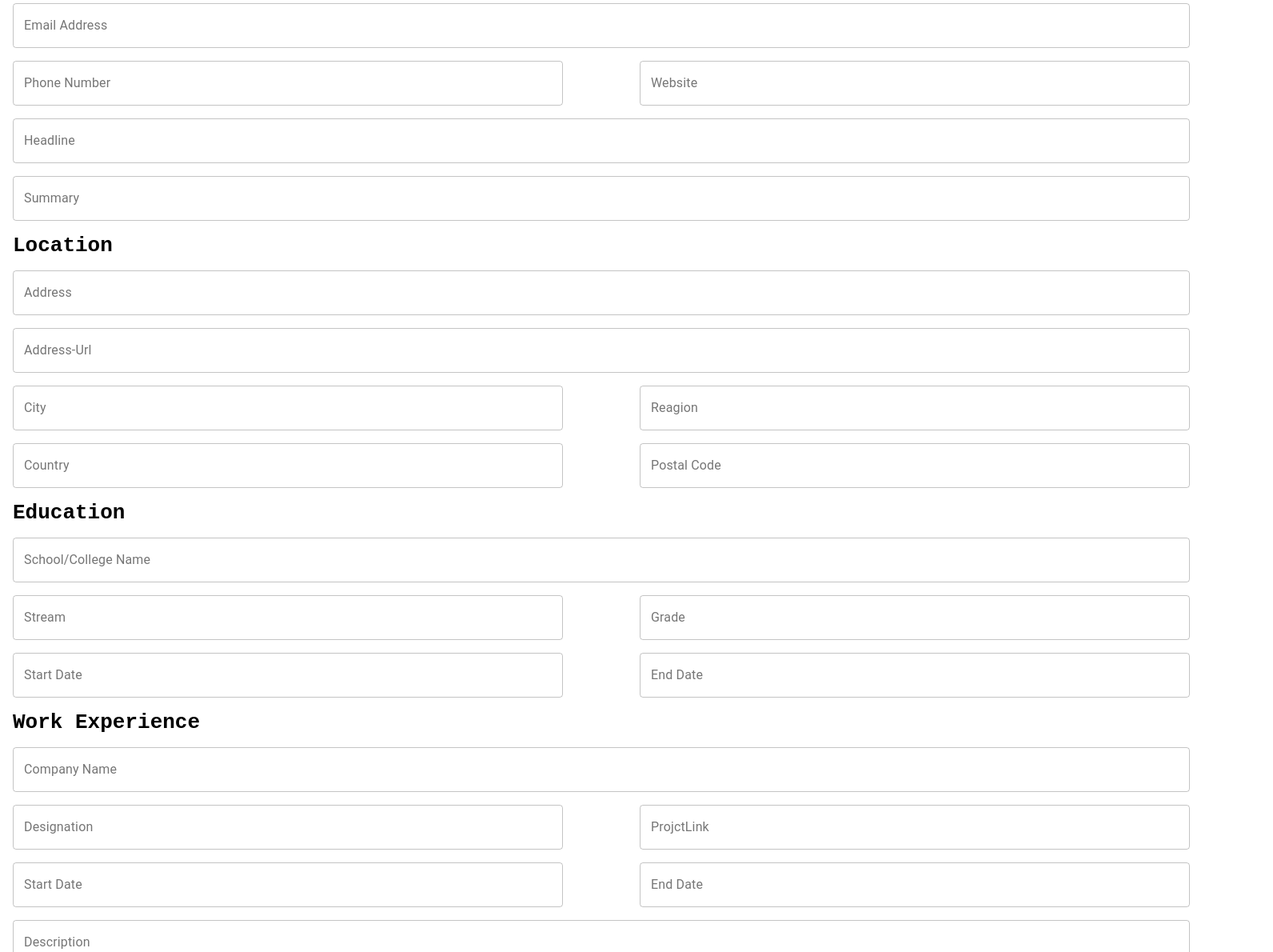
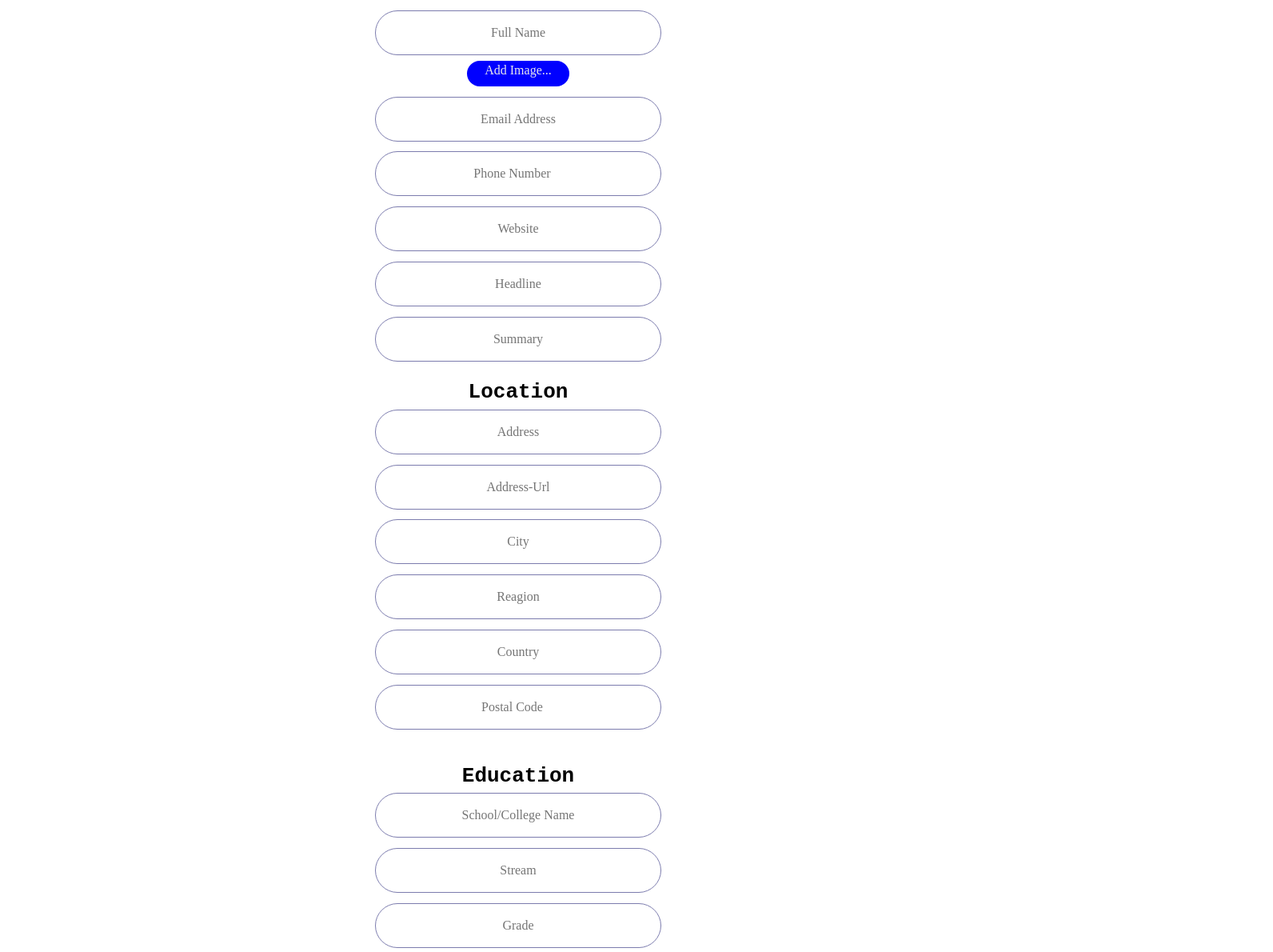
Before and after one commit to codersarraf/Resume-Builder---React-Project---wx3nh1mxebio, a React app: page /resumebuilder in a window 1280 px wide. Shown: the part 380-1570 px from the top of the page at 80% size, 1592 px wide, since content can reach past the window. Built offline with nearby package versions, Linux system fonts and the light colour scheme.

Commit message:
commit form input changes

```diff
--- a/src/components/Form.jsx
+++ b/src/components/Form.jsx
@@ -1,6 +1,6 @@
 import React, {useState} from 'react'
 import  TextField  from '@material-ui/core/TextField'
-import Grid from '@material-ui/core/Grid';
+
 import Button from '@material-ui/core/Button';
 import {Icon}  from '@material-ui/core';
 
@@ -23,128 +23,128 @@ function Form(props) {
 
 
                 <h1 id="heading">Resume-Builder</h1>
-                    <Grid container spacing={2}  >
-                        <Grid item lg={12} md={12} sm={12} xs={12} >
+                    <div container spacing={2}  >
+                        <div>
                               <h1>Basics</h1>
-                        </Grid>
-                        <Grid item lg={1} md={2} >
+                        </div>
+                        <div>
                             <img id="img" src={props.formdata.addimage}  />
-                        </Grid>
-                        <Grid item lg={10} md={12} sm={12} xs={12}  id="abc">
-                             <TextField  type="text" id="fullname" name="fullname" onChange={(e)=>handleInput(e.target.name, e.target.value)} className='inputs' width="100%" label="Full Name" variant="outlined"    />
-                             <TextField   type="file" component="label" name="addimage" id='add-image' onChange={async(e)=>handleInput(e.target.name, URL.createObjectURL(e.target.files[0]))}><Icon color="primary">add_circle</Icon>Add-Image</TextField>
+                        </div>
+                        <div id="abc">
+                             <input  type="text" id="fullname" name="fullname" onChange={(e)=>handleInput(e.target.name, e.target.value)} className='inputs' width="100%" placeholder="Full Name"     />
+                             <TextField   type="file"  name="addimage" id='add-image' class="profile-img" onChange={async(e)=>handleInput(e.target.name, URL.createObjectURL(e.target.files[0]))}><Icon color="primary">add_circle</Icon>Add-Image</TextField>
+                              <label htmlFor="add-image" className='btn-label'>Add Image...</label>
+                        </div>
+                        <div>
+                             <input  type="email"  id="email" name="email" onChange={(e)=>handleInput(e.target.name, e.target.value)} className='input' placeholder="Email Address" />
+                        </div>
+                        <div>
+                             <input  type="number" id="phoneNumber" name="phonenumber" onChange={(e)=>handleInput(e.target.name, e.target.value)} className="small-input" placeholder="Phone Number"     />
+                        </div>
+                        <div>
+                             <input  type="url" id="website" name="website" onChange={(e)=>handleInput(e.target.name, e.target.value)} className="small-input" placeholder="Website"     />
+                        </div>
+                        <div>
+                             <input  type="text" id="headline" name="headline" onChange={(e)=>handleInput(e.target.name, e.target.value)} className='input' placeholder="Headline"     />
+                        </div>
+                        <div>
+                             <input  type="text" id="summary" name="summary" onChange={(e)=>handleInput(e.target.name, e.target.value)} className='input' placeholder="Summary"     />
+                        </div>
 
-                        </Grid>
-                        <Grid item lg={12}md={12} sm={12} xs={12} >
-                             <TextField  type="email"  id="email" name="email" onChange={(e)=>handleInput(e.target.name, e.target.value)} className='input' label="Email Address" variant="outlined"   />
-                        </Grid>
-                        <Grid item lg={6} md={12} sm={12} xs={12}  >
-                             <TextField  type="number" id="phoneNumber" name="phonenumber" onChange={(e)=>handleInput(e.target.name, e.target.value)} className="small-input" label="Phone Number" variant="outlined"    />
-                        </Grid>
-                        <Grid item lg={6} md={12} sm={12} xs={12}  >
-                             <TextField  type="url" id="website" name="website" onChange={(e)=>handleInput(e.target.name, e.target.value)} className="small-input" label="Website" variant="outlined"    />
-                        </Grid>
-                        <Grid item lg={12} md={12} sm={12} xs={12}  >
-                             <TextField  type="text" id="headline" name="headline" onChange={(e)=>handleInput(e.target.name, e.target.value)} className='input' label="Headline" variant="outlined"    />
-                        </Grid>
-                        <Grid item lg={12} md={12} sm={12} xs={12}  >
-                             <TextField  type="text" id="summary" name="summary" onChange={(e)=>handleInput(e.target.name, e.target.value)} className='input' label="Summary" variant="outlined"    />
-                        </Grid>
-
-                        <Grid item lg={12} md={12} sm={12} xs={12} >
+                        <div>
                             <h1>Location</h1>
 
 
-                        </Grid>
-                        <Grid item  lg={12} md={12} sm={12} xs={12} >
-                             <TextField  type="text" id="address" name="address" onChange={(e)=>handleInput(e.target.name, e.target.value)} className='input' label="Address" variant="outlined"    />
-                        </Grid>
-                        <Grid item  lg={12} md={12} sm={12} xs={12} >
-                             <TextField  type="url" id="linkedIn" name="linkedin" onChange={(e)=>handleInput(e.target.name, e.target.value)} className='input' label="Address-Url" variant="outlined"    />
-                        </Grid>
-                        <Grid item lg={6} md={12} sm={12} xs={12} >
-                             <TextField  type="text" id="city" name="city" onChange={(e)=>handleInput(e.target.name, e.target.value)} className='small-input' label="City" variant="outlined"    />
-                        </Grid>
-                        <Grid item lg={6} md={12} sm={12} xs={12} >
-                             <TextField  type="text" id="reagion" name="region" onChange={(e)=>handleInput(e.target.name, e.target.value)} className='small-input' label="Reagion" variant="outlined"    />
-                        </Grid>
-                        <Grid item lg={6} md={12} sm={12} xs={12} >
-                             <TextField  type="text" id="country" name="country" onChange={(e)=>handleInput(e.target.name, e.target.value)} className='small-input' label="Country" variant="outlined"    />
-                        </Grid>
-                        <Grid item lg={6} md={12} sm={12} xs={12} >
-                         <TextField  type="number" id="postalCode" name="postalcode" onChange={(e)=>handleInput(e.target.name, e.target.value)} className='small-input'  label="Postal Code" variant="outlined"    />
-                        </Grid>
-                    </Grid>
+                        </div>
+                        <div>
+                             <input  type="text" id="address" name="address" onChange={(e)=>handleInput(e.target.name, e.target.value)} className='input' placeholder="Address"     />
+                        </div>
+                        <div>
+                             <input  type="url" id="linkedIn" name="linkedin" onChange={(e)=>handleInput(e.target.name, e.target.value)} className='input' placeholder="Address-Url"     />
+                        </div>
+                        <div>
+                             <input  type="text" id="city" name="city" onChange={(e)=>handleInput(e.target.name, e.target.value)} className='small-input' placeholder="City"     />
+                        </div>
+                        <div>
+                             <input  type="text" id="reagion" name="region" onChange={(e)=>handleInput(e.target.name, e.target.value)} className='small-input' placeholder="Reagion"     />
+                        </div>
+                        <div>
+                             <input  type="text" id="country" name="country" onChange={(e)=>handleInput(e.target.name, e.target.value)} className='small-input' placeholder="Country"     />
+                        </div>
+                        <div>
+                         <input  type="number" id="postalCode" name="postalcode" onChange={(e)=>handleInput(e.target.name, e.target.value)} className='small-input'  placeholder="Postal Code"     />
+                        </div>
+                    </div>
                 </div>
 
                 <div className="form2">
-                    <Grid container spacing={2} justify-content='center' alignItems='center' >
-                        <Grid item lg={12} md={12}>
+                    <div>
+                        <div>
                             <h1>Education</h1>
                             {/* <Button onClick={handleEducation}><Icon color="primary">add_circle</Icon></Button> */}
-                        </Grid>
-                        <Grid item lg={12} md={12}>
-                             <TextField  type="text" id="college-Name" name="collegename" onChange={(e)=>handleInput(e.target.name, e.target.value)} className='input' label="School/College Name" variant="outlined"    />
-                        </Grid>
-                        <Grid item lg={6} md={12}>
-                             <TextField  type="text" id="stream" name="stream" onChange={(e)=>handleInput(e.target.name, e.target.value)} className='small-input' label="Stream" variant="outlined"    />
-                        </Grid >
-                        <Grid item lg={6} md={12}>
-                         <TextField  type="text" id="grade" name="grade" onChange={(e)=>handleInput(e.target.name, e.target.value)} className='small-input'  label="Grade" variant="outlined"    />
-                        </Grid>
-                        <Grid item lg={6} md={12}>
-                             <TextField   id="startDate" name="startdate" onChange={(e)=>handleInput(e.target.name, e.target.value)} className='small-input' label="Start Date" variant="outlined"    />
-                        </Grid>
-                        <Grid item lg={6} md={12}>
-                             <TextField  id="endDate" name="enddate" onChange={(e)=>handleInput(e.target.name, e.target.value)} className='small-input' label="End Date" variant="outlined"    />
-                        </Grid>
-                    </Grid>
+                        </div>
+                        <div>
+                             <input  type="text" id="college-Name" name="collegename" onChange={(e)=>handleInput(e.target.name, e.target.value)} className='input' placeholder="School/College Name"     />
+                        </div>
+                        <div>
+                             <input  type="text" id="stream" name="stream" onChange={(e)=>handleInput(e.target.name, e.target.value)} className='small-input' placeholder="Stream"     />
+                        </div >
+                        <div>
+                         <input  type="text" id="grade" name="grade" onChange={(e)=>handleInput(e.target.name, e.target.value)} className='small-input'  placeholder="Grade"     />
+                        </div>
+                        <div>
+                             <input   id="startDate" name="startdate" onChange={(e)=>handleInput(e.target.name, e.target.value)} className='small-input' placeholder="Start Date"     />
+                        </div>
+                        <div>
+                             <input  id="endDate" name="enddate" onChange={(e)=>handleInput(e.target.name, e.target.value)} className='small-input' placeholder="End Date"     />
+                        </div>
+                    </div>
                 </div>
 
                 <div  id="form3">
-                    <Grid container spacing={2} justify-content='center' alignItems='center' >
-                        <Grid item lg={12} md={12}>
+                    <div>
+                        <div>
                             <h1>Work Experience</h1>
                             {/* <Button onClick={handleExperience}><Icon color="primary">add_circle</Icon></Button> */}
-                        </Grid>
-                        <Grid item lg={12} md={12}>
-                             <TextField  type="text" id="company-Name" name="companyname" onChange={(e)=>handleInput(e.target.name, e.target.value)} className='input' label="Company Name" variant="outlined"    />
-                        </Grid>
-                        <Grid item lg={6} md={12}>
-                             <TextField  type="text" id="designation" name="designation" onChange={(e)=>handleInput(e.target.name, e.target.value)} className='small-input' label="Designation" variant="outlined"    />
-                        </Grid >
-                        <Grid item lg={6} md={12}>
-                         <TextField  type="url" id="projectlink" name="projectlink" onChange={(e)=>handleInput(e.target.name, e.target.value)} className='small-input'  label="ProjctLink" variant="outlined"    />
-                        </Grid>
-                        <Grid item lg={6} md={12}>
-                             <TextField   id="startDate"  name="jobstartdate" onChange={(e)=>handleInput(e.target.name, e.target.value)} className='small-input' label="Start Date" variant="outlined"    />
-                        </Grid>
-                        <Grid item lg={6} md={12}>
-                             <TextField   id="endDate" name="jobenddate" onChange={(e)=>handleInput(e.target.name, e.target.value)} className='small-input' label="End Date" variant="outlined"    />
-                        </Grid>
-                        <Grid item>
-                             <TextField  type="text" id="description" name="description" onChange={(e)=>handleInput(e.target.name, e.target.value)} className='input' label="Description" variant="outlined"   />
-                        </Grid>
+                        </div>
+                        <div>
+                             <input  type="text" id="company-Name" name="companyname" onChange={(e)=>handleInput(e.target.name, e.target.value)} className='input' placeholder="Company Name"     />
+                        </div>
+                        <div>
+                             <input  type="text" id="designation" name="designation" onChange={(e)=>handleInput(e.target.name, e.target.value)} className='small-input' placeholder="Designation"     />
+                        </div >
+                        <div>
+                         <input  type="url" id="projectlink" name="projectlink" onChange={(e)=>handleInput(e.target.name, e.target.value)} className='small-input'  placeholder="ProjctLink"     />
+                        </div>
+                        <div>
+                             <input   id="startDate"  name="jobstartdate" onChange={(e)=>handleInput(e.target.name, e.target.value)} className='small-input' placeholder="Start Date"     />
+                        </div>
+                        <div>
+                             <input   id="endDate" name="jobenddate" onChange={(e)=>handleInput(e.target.name, e.target.value)} className='small-input' placeholder="End Date"     />
+                        </div>
+                        <div>
+                             <input  type="text" id="description" name="description" onChange={(e)=>handleInput(e.target.name, e.target.value)} className='input' placeholder="Description"    />
+                        </div>
 
-                    </Grid>
+                    </div>
                 </div>
 
                 <div  id="form4" >
-                    <Grid container spacing={2} justify-content='center' alignItems='center' >
-                        <Grid item lg={12} md={12}>
+                    <div>
+                        <div>
                                 <h1>Skills</h1>
-                        </Grid>
-                        <Grid item lg={12} md={12}>
-                             <TextField  type="text" id="skill" name="skills" onChange={(e)=>handleInput(e.target.name, e.target.value)} className='input'  label="Add Skills" variant="outlined"    />
-                        </Grid>
-                    </Grid>
+                        </div>
+                        <div>
+                             <input  type="text" id="skill" name="skills" onChange={(e)=>handleInput(e.target.name, e.target.value)} className='input'  placeholder="Add Skills"     />
+                        </div>
+                    </div>
                 </div>
 
-                <Grid container spacing={2} justify-content='center' alignItems='center' >
-                    <Grid id="btn" item lg={12} md={12} sm={12} xs={12}>
+                <div>
+                    <div>
                         <Button id="button" type='submit' variant="contained" ><span></span>{buttondata?"Preview":"Download"}</Button>
-                    </Grid>
-                </Grid>
+                    </div>
+                </div>
 
 
             </form>
--- a/src/styles/App.css
+++ b/src/styles/App.css
@@ -1,6 +1,7 @@
 *{
+    text-align: center;
     padding: 0;
-    margin: 0;
+    margin-bottom: 0.4rem;
     box-sizing: border-box;
 }
 
@@ -17,6 +18,7 @@ body{
     /* background-color: #dfdaed → #faaca8; */
 
 }
+
 
 /* navbar */
 #navbar {
@@ -130,7 +132,12 @@ span.index-module_type__E-SaG {
 
 
 #form-component{
-display: flex;
+    display: flex;
+    justify-content: center;
+    width: 100vw;
+}
+#form{
+    width: 80vw;
 }
 
 #heading{
@@ -152,8 +159,26 @@ display: flex;
 #abc {
     display: flex;
     flex-direction: column;
-    margin-left: 3rem;
-    margin-top: 2rem;
+    align-items: center;
+}
+
+
+.btn-label{
+    border: 0.2rem solid blue;
+    border-radius: 2rem;
+    width: 8rem;
+    background-color: blue;
+    color: rgb(232, 232, 237);
+    text-align: center;
+    font-size:medium;
+    font-family: cursive;
+    height: 2rem;
+
+
+}
+
+.profile-img{
+    display: none;
 }
 
 #logoHeading{
@@ -167,21 +192,36 @@ display: flex;
     height: 2.5rem;
     border-radius: 0.2rem;
     margin-top: 0.2rem;
+
 }
-#add-image, .inputs {
+/* #add-image, .inputs {
     width: 82rem;
 
-}
+} */
 
 span{
     margin: 0.02rem;
 }
 
-.input{
+/* .input{
     width: 92rem;
 }
 .small-input{
     width: 43rem;
+} */
+
+.input, .inputs , .small-input{
+    width: 35%;
+    height: 3.5rem;
+    border: 0.1rem rgb(124, 124, 174) solid;
+    border-radius: 7rem;
+    font-size: medium;
+    font-family: cursive;
+}
+
+.input:hover, .inputs:hover , .small-input:hover{
+   scale: 1.05;
+
 }
 
 #btn{
@@ -213,9 +253,10 @@ span{
 
 #form1,.form2,#form3,#form4{
     display: flex;
+    width: 100%;
     flex-direction: column;
     justify-content: center;
-    margin: 1rem;
+    /* margin: 1rem; */
 }
 
 
@@ -461,10 +502,12 @@ span{
         margin: 0;
     }
     #form{
-        width: 100vw;
+
+        width: 80vw;
         height: auto;
         margin: 0;
     }
+
     #heading{
         margin-bottom: 2rem;
     }
```
Also changed, not shown: 1 other file (tests, documents, lock files or other folders).
